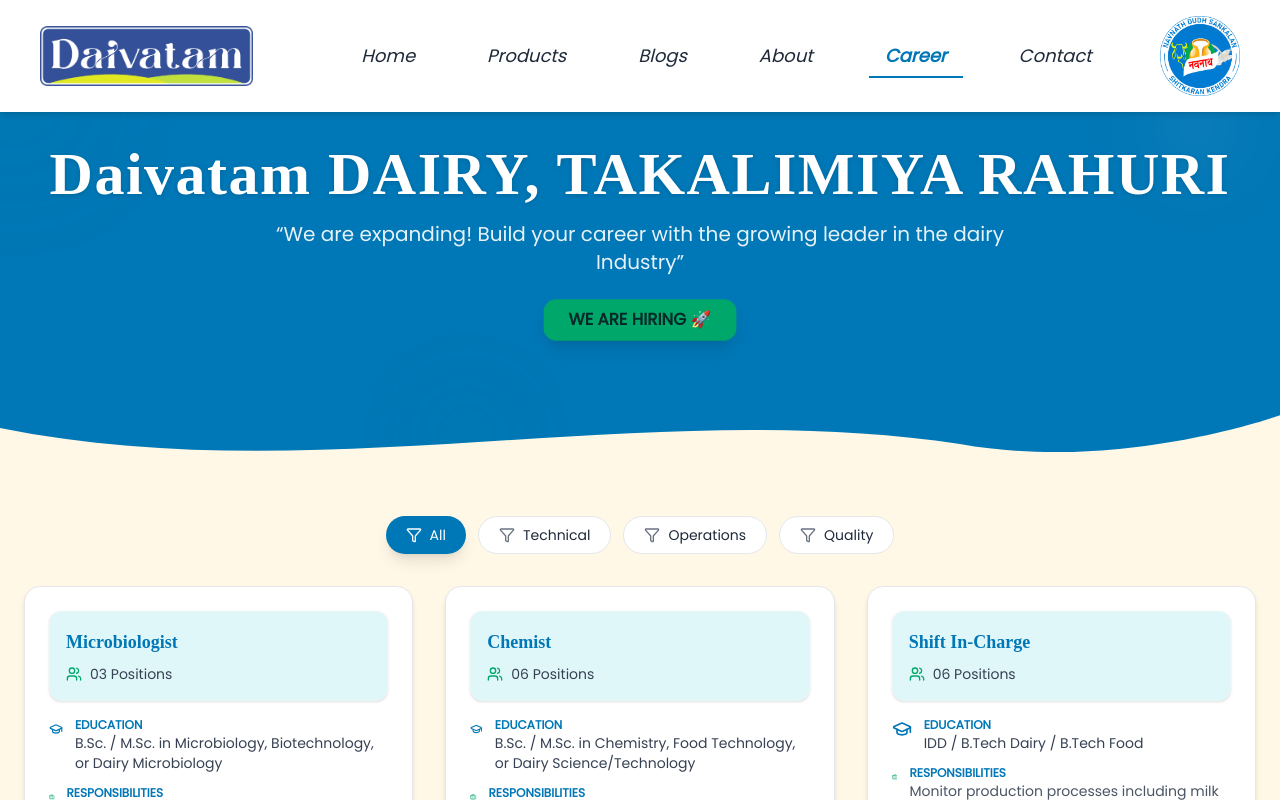
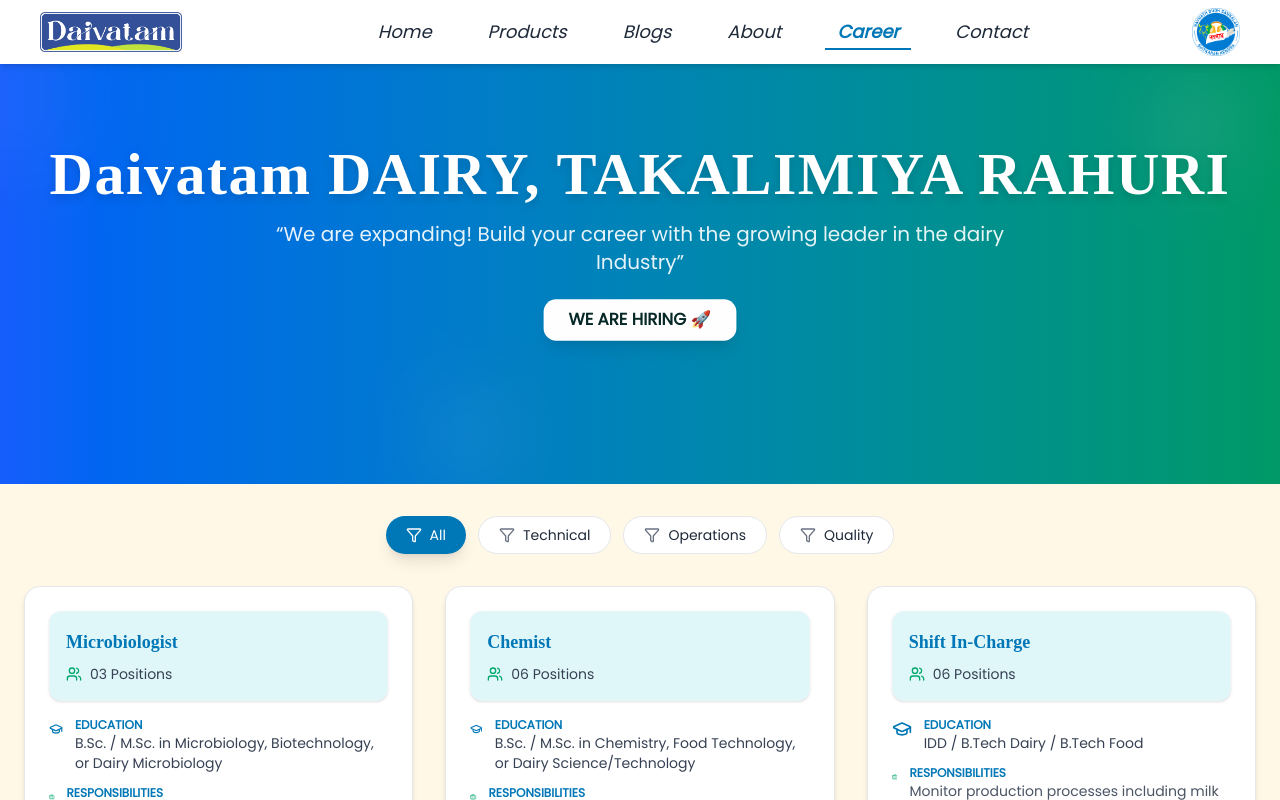
Before and after one commit to ganeshwagh0311/Daivatam-Dairy, a React (Vite) app: page /career in a window 1280 px wide. Shown: the top 800 px of the page. Built offline with nearby package versions, Linux system fonts and the light colour scheme.

Commit message:
small change

```diff
--- a/src/components/Navbar.jsx
+++ b/src/components/Navbar.jsx
@@ -244,39 +244,37 @@
   }, [location]);
 
   return (
-    <nav className="flex justify-between items-center px-4 md:px-10 shadow-md bg-white z-50 fixed top-0 left-0 right-0 font-poppins h-20 md:h-28">
+    <nav className="flex justify-between items-center px-4 md:px-10 shadow-md bg-white z-50 fixed top-0 left-0 right-0 font-poppins h-14 md:h-16">
 
       {/* LEFT SIDE — LOGOS */}
-      <div className="flex items-center space-x-6 md:space-x-10">
+      <div className="flex items-center space-x-4 md:space-x-8">
 
-        {/* Daivatam Logo */}
         <img
-          className="h-7 md:h-15 w-auto select-none pointer-events-none"
+          className="h-6 md:h-10 w-auto select-none pointer-events-none"
           src="/logos/daivatam1.png"
           alt="Daivatam Logo"
         />
 
-        {/* Navnath Logo (Mobile only) */}
         <img
-          className="h-10 w-auto select-none pointer-events-none md:hidden"
+          className="h-8 w-auto select-none pointer-events-none md:hidden"
           src="/logos/NAVNATH LOGO (1).png"
           alt="Navnath Logo"
         />
       </div>
 
-      {/* MOBILE MENU ICON */}
+      {/* MOBILE MENU BUTTON */}
       <div
         className="md:hidden text-[#0077B6] cursor-pointer transition-transform duration-300 hover:scale-110"
         onClick={() => setMenuOpen(!menuOpen)}
       >
-        {menuOpen ? <X size={36} /> : <Menu size={36} />}
+        {menuOpen ? <X size={32} /> : <Menu size={32} />}
       </div>
 
       {/* NAV LINKS */}
       <ul
-        className={`absolute md:static bg-white md:flex md:space-x-10 text-lg items-center transition-all duration-500 ${
+        className={`absolute md:static bg-white md:flex md:space-x-8 text-lg items-center transition-all duration-500 ${
           menuOpen
-            ? "top-20 left-0 w-full opacity-100 visible flex flex-col py-6 space-y-5 shadow-lg"
+            ? "top-14 left-0 w-full opacity-100 visible flex flex-col py-5 space-y-5 shadow-lg"
             : "top-[-500px] opacity-0 invisible md:opacity-100 md:visible md:flex-row"
         }`}
       >
@@ -293,8 +291,8 @@
               to={link.to}
               className={({ isActive }) =>
                 isActive
-                  ? "text-[#0077B6] font-poppins font-semibold italic px-4 py-2 border-b-2 border-[#0077B6]"
-                  : "font-poppins px-4 py-2 italic hover:text-[#0077B6] hover:bg-[#0077B6]/10 rounded-md transition-all duration-300"
+                  ? "text-[#0077B6] font-poppins font-semibold italic px-3 py-1 border-b-2 border-[#0077B6]"
+                  : "font-poppins px-3 py-1 italic hover:text-[#0077B6] hover:bg-[#0077B6]/10 rounded-md transition-all duration-300"
               }
             >
               {link.label}
@@ -303,9 +301,9 @@
         ))}
       </ul>
 
-      {/* DESKTOP NAVNATH LOGO (RIGHT SIDE) */}
+      {/* RIGHT LOGO (DESKTOP) */}
       <img
-        className="h-20 w-auto hidden md:block select-none pointer-events-none"
+        className="h-12 w-auto hidden md:block select-none pointer-events-none"
         src="/logos/NAVNATH LOGO (1).png"
         alt="Navnath Logo"
       />
--- a/src/pages/BlogPage.jsx
+++ b/src/pages/BlogPage.jsx
@@ -82,48 +82,58 @@
   initial={{ opacity: 0, y: -50 }}
   animate={{ opacity: 1, y: 0 }}
   transition={{ duration: 0.8, ease: "easeOut" }}
-        className="relative bg-gradient-to-r from-blue-600 via-green-600 to-blue-600 text-white rounded-3xl shadow-2xl p-10 md:p-20 mb-20 text-center overflow-hidden"
+  className="relative bg-gradient-to-r from-blue-600 to-emerald-600 text-white rounded-3xl shadow-2xl p-10 md:p-20 mb-20 text-center overflow-hidden"
 >
-        <div className="absolute inset-0 opacity-10">
-          <div className="absolute top-0 left-0 w-40 h-40 bg-white rounded-full blur-3xl animate-pulse"></div>
-          <div className="absolute bottom-0 right-0 w-60 h-60 bg-white rounded-full blur-3xl animate-pulse-slow"></div>
+
+  {/* Soft blur glowing circles */}
+  <div className="absolute inset-0 opacity-20">
+    <div className="absolute top-0 left-0 w-40 h-40 bg-white/20 rounded-full blur-3xl"></div>
+    <div className="absolute bottom-0 right-0 w-60 h-60 bg-white/20 rounded-full blur-3xl"></div>
   </div>
 
+  {/* Foreground Content */}
   <motion.div
     initial={{ scale: 0.8, opacity: 0 }}
     animate={{ scale: 1, opacity: 1 }}
     transition={{ delay: 0.3, duration: 0.6 }}
     className="relative z-10"
   >
+
+    {/* Icon Animation */}
     <motion.div
       className="inline-block mb-4"
       animate={{ rotate: [0, 10, -10, 0] }}
       transition={{ duration: 2, repeat: Infinity, repeatDelay: 3 }}
     >
-            <GiMilkCarton size={60} />
+      <GiMilkCarton size={60} className="text-white" />
     </motion.div>
 
-          <h1 className="text-5xl md:text-6xl font-bold mb-4 tracking-tight">
+    {/* Heading */}
+    <h1 className="text-5xl md:text-6xl font-extrabold mb-4 tracking-tight drop-shadow">
       Our <span className="text-blue-200">Blog</span>
     </h1>
 
+    {/* Sub Text */}
     <motion.p
       initial={{ opacity: 0 }}
       animate={{ opacity: 1 }}
       transition={{ delay: 0.6 }}
-            className="text-xl md:text-2xl font-light tracking-wide mb-4"
+      className="text-xl md:text-2xl font-light tracking-wide opacity-95"
     >
       Fresh Insights, Dairy Knowledge & Healthy Living 🥛
     </motion.p>
 
+    {/* Line */}
     <motion.div
       initial={{ width: 0 }}
       animate={{ width: "200px" }}
       transition={{ delay: 1, duration: 0.8 }}
-            className="h-1 bg-blue-100 mx-auto mt-6 rounded-full"
+      className="h-1 bg-white/40 mx-auto mt-6 rounded-full"
     ></motion.div>
+
   </motion.div>
 </motion.div>
+
 
       {/* Latest Articles Title */}
       <motion.div
--- a/src/pages/CareerPage.jsx
+++ b/src/pages/CareerPage.jsx
@@ -122,64 +122,55 @@
   return (
     <div className="min-h-screen bg-[#FFF8E7] text-gray-900 font-poppins">
       {/* HERO */}
-      <header className="relative overflow-hidden bg-[#0077B6] text-white">
-        <div className="absolute inset-x-0 top-0 pointer-events-none">
-          <svg viewBox="0 0 1440 120" className="w-full h-24" preserveAspectRatio="none">
-            <path
-              d="M0,96 C240,160 480,0 720,48 C960,96 1200,64 1440,96 L1440 0 L0 0 Z"
-              fill="#0077B6"
-              opacity="0.08"
-            />
-          </svg>
-        </div>
+   <header className="relative overflow-hidden bg-gradient-to-r from-blue-600 to-emerald-600 text-white">
+
   <div className="relative max-w-7xl mx-auto px-6 py-28 md:py-36 overflow-visible">
+
     <div className="pointer-events-none">
       <motion.div
         animate={{ y: [0, -18, 0] }}
         transition={{ duration: 6, repeat: Infinity, ease: "easeInOut" }}
-              className="absolute -left-10 top-10 w-28 h-28 rounded-full bg-[#00A86B]/10 blur-3xl"
+        className="absolute -left-10 top-10 w-28 h-28 rounded-full bg-white/10 blur-3xl"
       />
       <motion.div
         animate={{ x: [0, 18, 0], y: [0, -8, 0] }}
         transition={{ duration: 7, repeat: Infinity, ease: "linear" }}
-              className="absolute right-10 top-20 w-24 h-24 rounded-full bg-white/6 blur-2xl"
+        className="absolute right-10 top-20 w-24 h-24 rounded-full bg-white/10 blur-2xl"
       />
       <motion.div
         animate={{ y: [0, -12, 0] }}
         transition={{ duration: 5.5, repeat: Infinity, ease: "easeInOut" }}
-              className="absolute left-1/3 bottom-2 w-20 h-20 rounded-full bg-[#00A86B]/8 blur-2xl"
+        className="absolute left-1/3 bottom-2 w-20 h-20 rounded-full bg-white/10 blur-2xl"
       />
     </div>
+
     <motion.div
       initial={{ opacity: 0, y: 10, scale: 0.98 }}
       animate={{ opacity: 1, y: 0, scale: 1 }}
       transition={{ duration: 0.7, ease: "easeOut" }}
       className="relative z-10 text-center"
     >
-            <h1 className="text-4xl md:text-5xl lg:text-6xl font-extrabold tracking-wide drop-shadow-sm">
+      <h1 className="text-4xl md:text-5xl lg:text-6xl font-extrabold tracking-wide drop-shadow-lg">
         Daivatam DAIRY, TAKALIMIYA RAHURI
       </h1>
+
       <p className="mt-4 text-lg md:text-xl max-w-3xl mx-auto text-white/90">
         “We are expanding! Build your career with the growing leader in the dairy Industry”
       </p>
+
       <motion.div
         animate={{ scale: [1, 1.04, 1], opacity: [0.95, 1, 0.95] }}
         transition={{ duration: 1.8, repeat: Infinity }}
-              className="inline-block mt-6 px-6 py-2 rounded-xl bg-[#00A86B] text-[#072827] font-semibold shadow-lg"
+        className="inline-block mt-6 px-6 py-2 rounded-xl bg-white text-[#072827] font-semibold shadow-lg"
       >
         WE ARE HIRING 🚀
       </motion.div>
     </motion.div>
-          <div className="absolute inset-x-0 -bottom-2">
-            <svg viewBox="0 0 1440 120" className="w-full h-24" preserveAspectRatio="none">
-              <path
-                d="M0,40 C360,120 720,0 1080,60 C1260,96 1440,24 1440,24 L1440 120 L0 120 Z"
-                fill="#FFF8E7"
-              />
-            </svg>
   </div>
-        </div>
+
 </header>
+
+
 
       {/* FILTERS */}
       <section className="py-8">
--- a/src/pages/Products.jsx
+++ b/src/pages/Products.jsx
@@ -140,7 +140,14 @@
     <div className="min-h-screen bg-gradient-to-b from-blue-50 to-green-50 pt-20 font-poppins">
 
       {/* Hero Section */}
-      <section className="text-center py-20 relative bg-gradient-to-r from-blue-600 via-green-500 to-blue-600">
+     <section className="text-center py-20 relative bg-gradient-to-r from-blue-600 to-emerald-600 overflow-hidden">
+
+  {/* Soft Blur Glow Background */}
+  <div className="absolute inset-0 opacity-20">
+    <div className="absolute top-0 left-0 w-40 h-40 bg-white/20 rounded-full blur-3xl"></div>
+    <div className="absolute bottom-0 right-0 w-56 h-56 bg-white/20 rounded-full blur-3xl"></div>
+  </div>
+
   <motion.div
     initial={{ opacity: 0, y: -50 }}
     whileInView={{ opacity: 1, y: 0 }}
@@ -148,19 +155,21 @@
     viewport={{ once: true }}
     className="relative z-10"
   >
-          <h1 className="text-white text-4xl md:text-6xl font-extrabold drop-shadow-xl tracking-wide">
-            Our Premium <span className="text-green-300">Products</span>
+    {/* Heading */}
+    <h1 className="text-white text-4xl md:text-6xl font-extrabold tracking-wide drop-shadow-lg">
+      Our Premium <span className="text-blue-200">Products</span>
     </h1>
 
-          <div className="w-24 h-1 bg-green-300 mx-auto mt-4 rounded-full shadow-lg"></div>
+    {/* Underline */}
+    <div className="w-24 h-1 bg-blue-100 mx-auto mt-4 rounded-full shadow-lg"></div>
 
+    {/* Subtext */}
     <p className="text-white/90 mt-6 text-lg max-w-2xl mx-auto leading-relaxed">
       Pure • Hygienic • Fresh — Farm-to-Industry dairy excellence crafted with trust.
     </p>
   </motion.div>
+</section>
 
-        <div className="absolute inset-0 opacity-20 bg-[url('/shapes/wave.svg')] bg-cover"></div>
-      </section>
 
       {/* Product Cards */}
       <section className="max-w-7xl mx-auto px-4 sm:px-6 lg:px-10 py-16 space-y-16">
```
Lines whose indentation alone changed are shown as unchanged.
